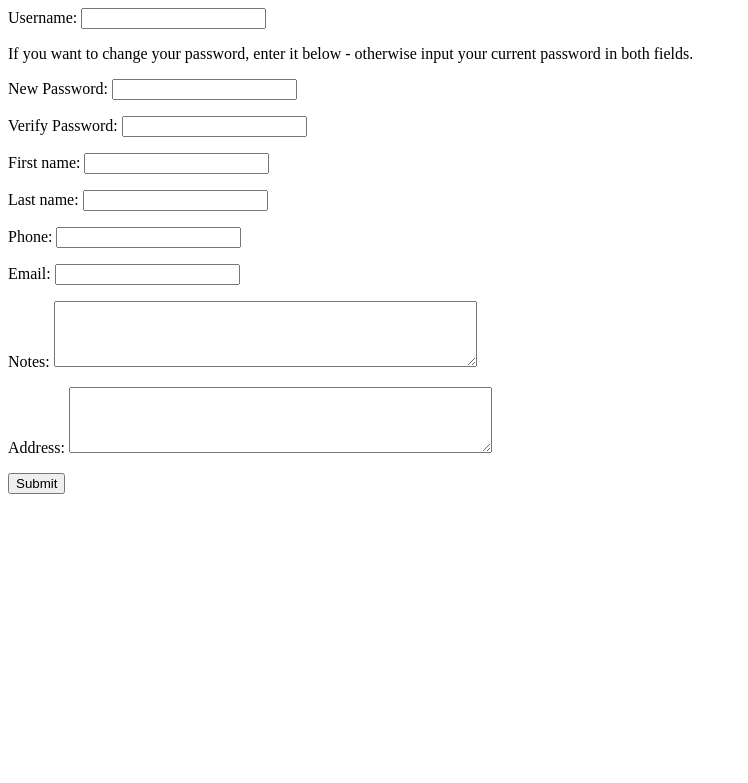
After one commit to patpragman/inventory, a Flask app: template templates/edit_personal_user.html in a window 1280 px wide. The commit adds this page. Shown: the top 783 px of the page, without its empty margins (0-748 px from the left). Run offline with Flask 2, Linux system fonts and the light colour scheme; the template is opened without the code that fills it, so the values that code supplies are empty.

Commit message:
ok - so this one had a lot set up user control panel to allow one to edit themself fixed numerous problems with login/logout etc created a new error class to handle some potential errors better built control panel view changed password change functionality in admin.py like I said, a lot. did otherstuff too

```diff
--- a/app.py
+++ b/app.py
@@ -1,4 +1,7 @@
 import atexit
+import datetime
+from errors import *
+
 from flask import Flask, render_template, request, redirect, session
 from flask_session import Session
 from admin import *
@@ -21,27 +24,40 @@ SESSION_TYPE = "filesystem"
 app.config.from_object(__name__)  # I also have no idea what this is doing
 Session(app)  # this starts the session manager
 
+# carts are stored in this variable this should be persistent betwen sessions but doesn't need to be stored in the db
+carts = [Cart]
+
+
 @app.route("/")
 def main() -> str:
 
+    # the main page simply redirects you to the login page and does a little bit of logic to this
+    # end.  First, check if he user has a valid session cookie, then check if it authenticates
+    # if that works, redirect the user to the control panel for the application.  If there is no
+    # valid session cookie, tell the user to login.
+
     try:
+        # this is basically checking if the username and password have a session cookie
+        # the logic is handled with the try except - if the session cookie is there, proceed
+        # otherwise, just render the login template with a message
         username = session["username"]
         password = session["password"]
+        print(username, password) # debug
         if username in db.people:
             if db.people[username].verify_password(password):
-                print("Authentication success")
-                return "Logged in as " + username
+                print("Authentication success", username, password)  # debug
+                person = db.people[username]
+                person.last_logon = str(datetime.datetime.now())
+                person.log = person.update_log("Logged in at " + person.last_logon, "Login form")
+                return redirect("/control_panel")
             else:
-                print("Authentication Failed")
-                return redirect("/login")
+                return render_template("/login.html", message="Authentication Failed")
         else:
-            print("user not found")
-            return redirect("/login")
+            return render_template("/login.html", message="Username not found.  Please try again.")
     except Exception as e:
         print("There was an error:")
         print(e)
-
-    return "Main page. Goes here."
+        return render_template("/login.html", message="Not logged in, please log in.")
 
 
 @app.route("/validate", methods=["post"])
@@ -56,8 +72,12 @@ def validate():
         session["username"] = username
         session["password"] = password
         # print(session["username"], session["password"])  # debug
+        person = db.people[username]
 
-        return redirect("/")
+        if person.verify_password(password):
+            return redirect("/control_panel")
+        else:
+            return redirect("/")
     except Exception as e:
         print(e)
         return redirect("/login")
@@ -66,7 +86,7 @@ def validate():
 @app.route("/login")
 def login() -> str:
 
-    return render_template("login.html")
+    return render_template("login.html", message="Please Log in.")
 
 
 @app.route("/user_list")
@@ -76,10 +96,102 @@ def user_list() -> str:
     return output
 
 
+@app.route("/control_panel")
+def control_panel() -> str:
+    global db
+    # again check to see if the user is logged in, otherwise send them back to login
+    try:
+        #  print(session["username"])  # debug
+        person = db.people[session["username"]]
+        return render_template("/control_panel.html", person=person)
+
+    except Exception as e:
+        print(e)
+        return redirect("/")
+
+
+@app.route("/amend_personal_data", methods=["post"])
+def amend_personal_data() -> str:
+    global db
+    # again check to see if the user is logged in, otherwise send them back to login
+    try:
+        person = db.people[session["username"]]
+
+        # if that worked without throwing an exception - go through and update this data
+        # now let's verify that username isn't already in the db
+        """print("Trying to evaluate the form.")  # debug code
+        for form_data in request.form:
+            print(form_data, request.form[form_data])"""
+
+        if request.form["username"] in db.people:
+            # if the desired is not the user's name already
+            if request.form["username"] != person.username:
+                # if the username is already in use raise a specific error to take you
+                # back to the appropriate page
+                raise DucplicateUserError(request.form["username"], person.username)
+
+        # take all the post data and jam it into the person object
+        old_name = person.username
+        person.username = request.form["username"]
+
+        new_password = request.form["password"]
+        verify_pass = request.form["verify_pass"]
+        if new_password == verify_pass:
+            print("Password changed!")  # debug
+            person.change_password(new_password)
+            person.update_log("Password changed", by=person.username)
+        else:
+            return render_template("edit_personal_user.html",
+                                   person=person,
+                                   message="Error updating passwords, please try again.")
+
+        person.first_name = request.form["first_name"]
+        person.last_name = request.form["last_name"]
+        person.phone = request.form["phone"]
+        person.address = request.form["address"]
+        person.email = request.form["email"]
+        person.notes = request.form["notes"]
+        person.log = person.update_log("Updated personal details", by=person.username)
+        # now we have to change the underlying object in the db
+        db.people.pop(old_name)
+        db.people[person.username] = person
+        session["username"] = person.username
+        session["password"] = person.password
+        # now go back to the control panel
+        return redirect("/control_panel")
+
+    except Exception as err:
+        print(err)
+        if isinstance(err, DucplicateUserError):
+            return render_template("edit_personal_user.html",
+                                   message="Username already exists.",
+                                   person=db.people[err.attempting_user])
+        else:
+            return redirect("/login")
+
+@app.route("/edit_personal_user")
+def edit_personal_user() -> str:
+    global db
+
+    try:
+        person = db.people[session["username"]]
+        return render_template("edit_personal_user.html", person=person)
+    except Exception as err:
+        print(err)
+        redirect("/")
+
+
+
 @app.route("/new_user")
 def new_user() -> str:
 
-    return "New user."
+    return "New user logic to go here."
+
+@app.route("/logout")
+def logout() -> None:
+
+    session.clear()  # clear the session history then go back to the main page
+    return redirect("/")
 
 
 # we'll use SSL to hide submitted passwords
--- /dev/null
+++ b/templates/edit_personal_user.html
@@ -0,0 +1,37 @@
+<html>
+<head>
+    <title>Edit User</title>
+</head>
+<body>
+<form action="/amend_personal_data" method="post">
+    <p>{{message}}</p>
+    <p>Username: <input type="text" name="username" value="{{person.username}}"></p>
+    <p>If you want to change your password, enter it below - otherwise input your current password in both fields.</p>
+    <p>New Password: <input type="password" name="password" id="new_password" oninput="check_match();"></p>
+    <p>Verify Password: <input type="password" name="verify_pass" oninput="check_match();" id="check"></p>
+    <p>First name: <input type="text" name="first_name" value="{{person.first_name}}"></p>
+    <p>Last name: <input type="text" name="last_name" value="{{person.last_name}}"></p>
+    <p>Phone:  <input type="text" name="phone" value="{{person.phone}}"></p>
+    <p>Email:  <input type="text" name="email" value="{{person.email}}"></p>
+    <p>Notes: <textarea cols=50, rows=4 name="notes">{{person.notes}}</textarea></p>
+    <p>Address: <textarea cols=50, rows=4 name="address" >{{person.address}} </textarea></p>
+    <input id="submit_button" type="submit">
+</form>
+</body>
+<script>
+    function check_match() {
+        //check the password matches the verrification
+        new_password = document.getElementById("new_password").value;
+        verify_password = document.getElementById("check").value;
+        submit_button = document.getElementById("submit_button");
+
+        if (new_password != verify_password) {
+            submit_button.style.display = "none";
+        } else {
+            submit_button.style.display = "block";
+
+        }
+
+    }
+</script>
+</html>
--- a/templates/login.html
+++ b/templates/login.html
@@ -1,6 +1,7 @@
 <html>
 <title>Login</title>
 <body>
+<h3>{{message}}</h3>
 <form action="/validate" method="post">
     <p>Username: <input type="text" name="username"></p>
     <p>Password: <input type="password" name="password"></p>
```
Also changed, not shown: admin.py (+30 -12 lines), errors.py (added, +9 -0 lines), templates/control_panel.html (added, +22 -0 lines), inventory.db, 2 other files.
